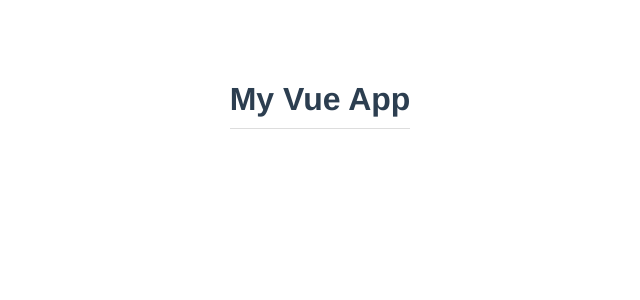
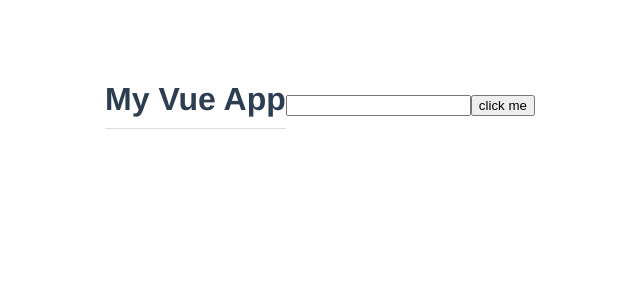
Before and after one commit to Marionetko/modal-project, a Vue app: page / in a window 1280 px wide. Shown: the top 300 px of the page, without its empty margins (320-960 px from the left). Built offline with nearby package versions, Linux system fonts and the light colour scheme.

Commit message:
template refs

```diff
--- a/src/App.vue
+++ b/src/App.vue
@@ -1,5 +1,7 @@
 <template>
   <h1>{{ title }}</h1>
+  <input type="text" ref="name">
+  <button @click="handleClick">click me</button>
 </template>
 
 <script>
@@ -8,6 +10,13 @@
   data() {
     return {
       title: 'My Vue App'
+    }
+  },
+  methods: {
+    handleClick() {
+      console.log(this.$refs.name);
+      this.$refs.name.classList.add('active');
+      this.$refs.name.focus();
     }
   }
 }
```
